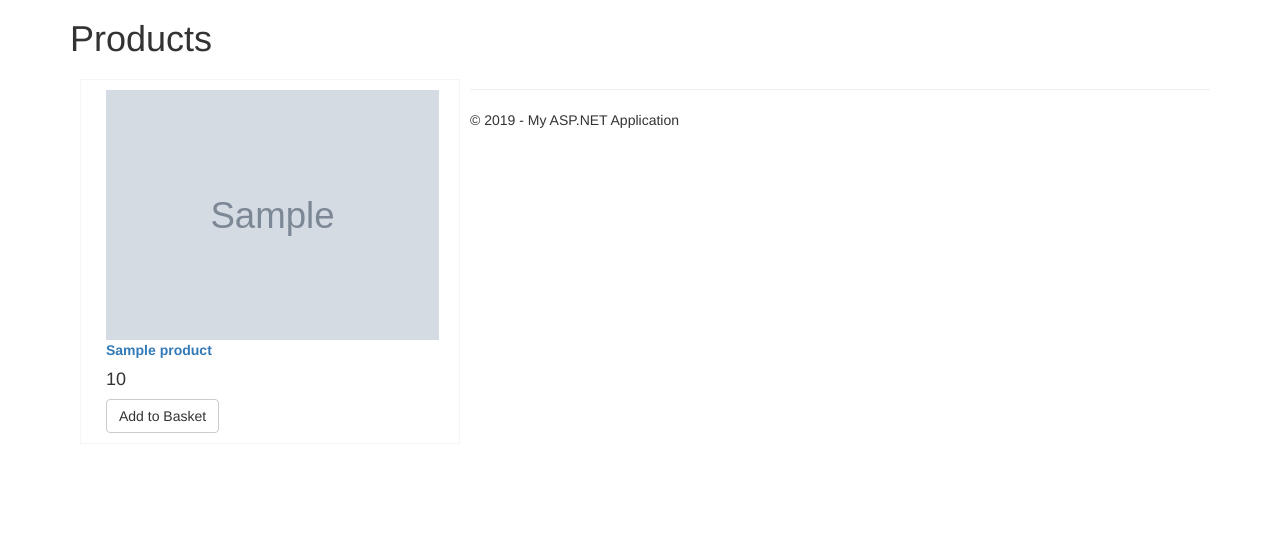
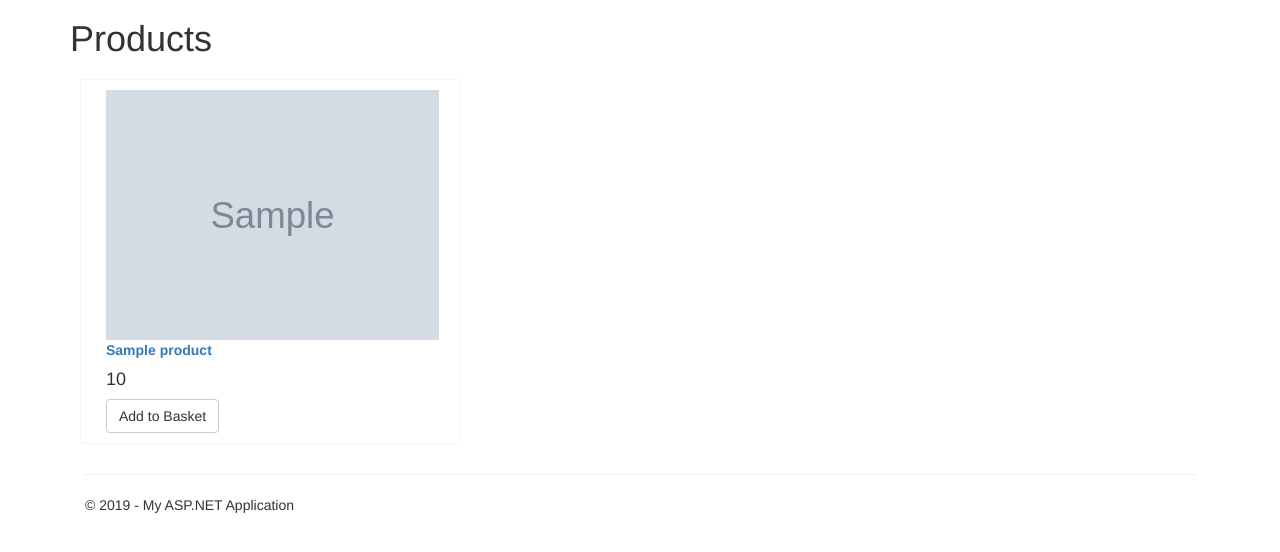
Before and after one commit to reynolga/MyShop, an ASP.NET MVC app: page / in a window 1280 px wide. Shown: the part 51-603 px from the top of the page. Run offline with ASP.NET Core 8 and stand-ins for ASP.NET MVC 5, Linux system fonts and the light colour scheme; tables that the repository leaves empty hold one stand-in row (values such as "Sample post"); grey boxes marked "Sample" are stand-in pictures; the project's own start-up code is not run, and a stand-in starts its controllers and pages; some libraries are stand-ins or nearby versions.

Commit message:
Fix from last lecture

```diff
--- a/MyShop.WebUI/Views/Home/Index.cshtml
+++ b/MyShop.WebUI/Views/Home/Index.cshtml
@@ -26,4 +26,4 @@
 
 }
 
-<div class="cold-md-12 clearfix"/>
+<div class="col-md-12 clearfix"/>
```
